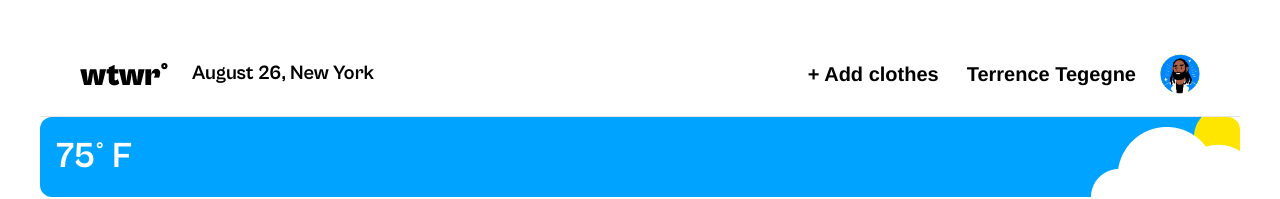
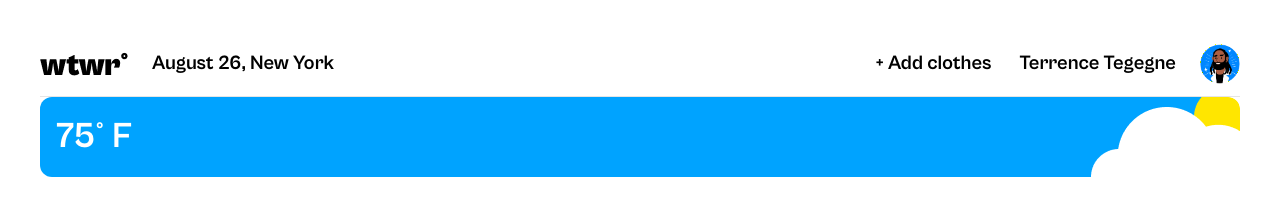
Before and after one commit to ajjime11/se_project_react, a React (Vite) app: page / in a window 1280 px wide. Shown: the top 199 px of the page. Built offline with nearby package versions, Linux system fonts and the light colour scheme.

Commit message:
Make necessary changes

```diff
--- a/package.json
+++ b/package.json
@@ -7,7 +7,9 @@
     "dev": "vite --open",
     "build": "vite build",
     "lint": "eslint . --ext js,jsx --report-unused-disable-directives --max-warnings 0",
-    "preview": "vite preview"
+    "preview": "vite preview",
+    "predeploy": "npm run build",
+   "deploy": "gh-pages -d dist"
   },
   "dependencies": {
     "react": "^18.3.1",
@@ -21,6 +23,7 @@
     "eslint-plugin-react": "^7.34.2",
     "eslint-plugin-react-hooks": "^4.6.2",
     "eslint-plugin-react-refresh": "^0.4.7",
+    "gh-pages": "^6.3.0",
     "vite": "^5.3.1"
   }
 }
--- a/src/components/Header/Header.css
+++ b/src/components/Header/Header.css
@@ -2,9 +2,7 @@
   font-family: "Cabinet Grotesk Bold", sans-serif;
   display: flex;
   align-items: center;
-  padding: 10px 40px;
   border-bottom: 1px solid #e5e5e5;
-  font-family: "Helvetica", sans-serif;
 }
 
 .header__logo {
--- a/src/components/Main/ItemCard/ItemCard.jsx
+++ b/src/components/Main/ItemCard/ItemCard.jsx
@@ -1,7 +1,7 @@
 import React from "react";
 import "./ItemCard.css";
 
-const ItemCard = ({ key, data }) => {
+const ItemCard = ({ data }) => {
   return (
     <li className="card">
       <h2 className="card__title">{data.name}</h2>
```
Also changed, not shown: 1 other file (tests, documents, lock files or other folders).
